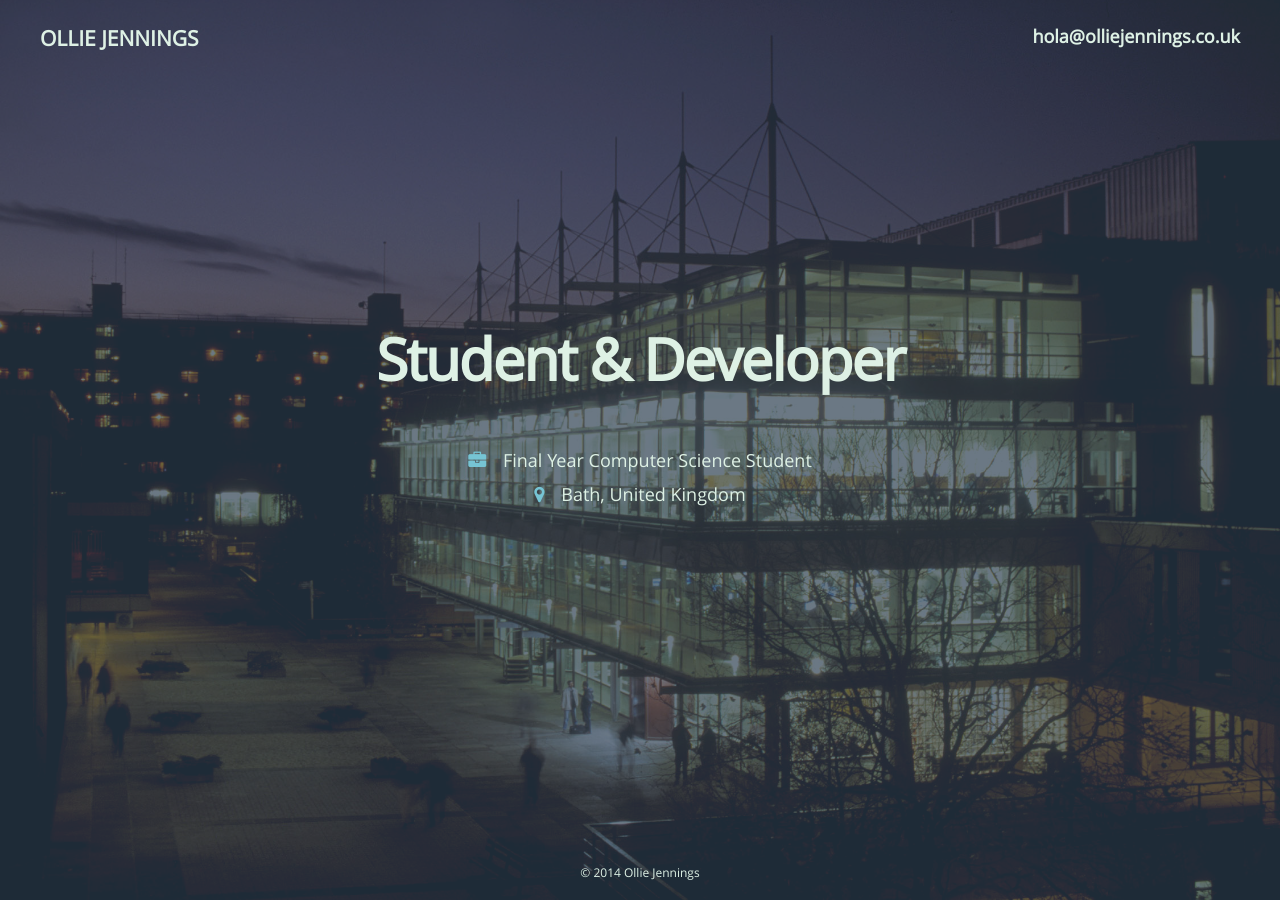
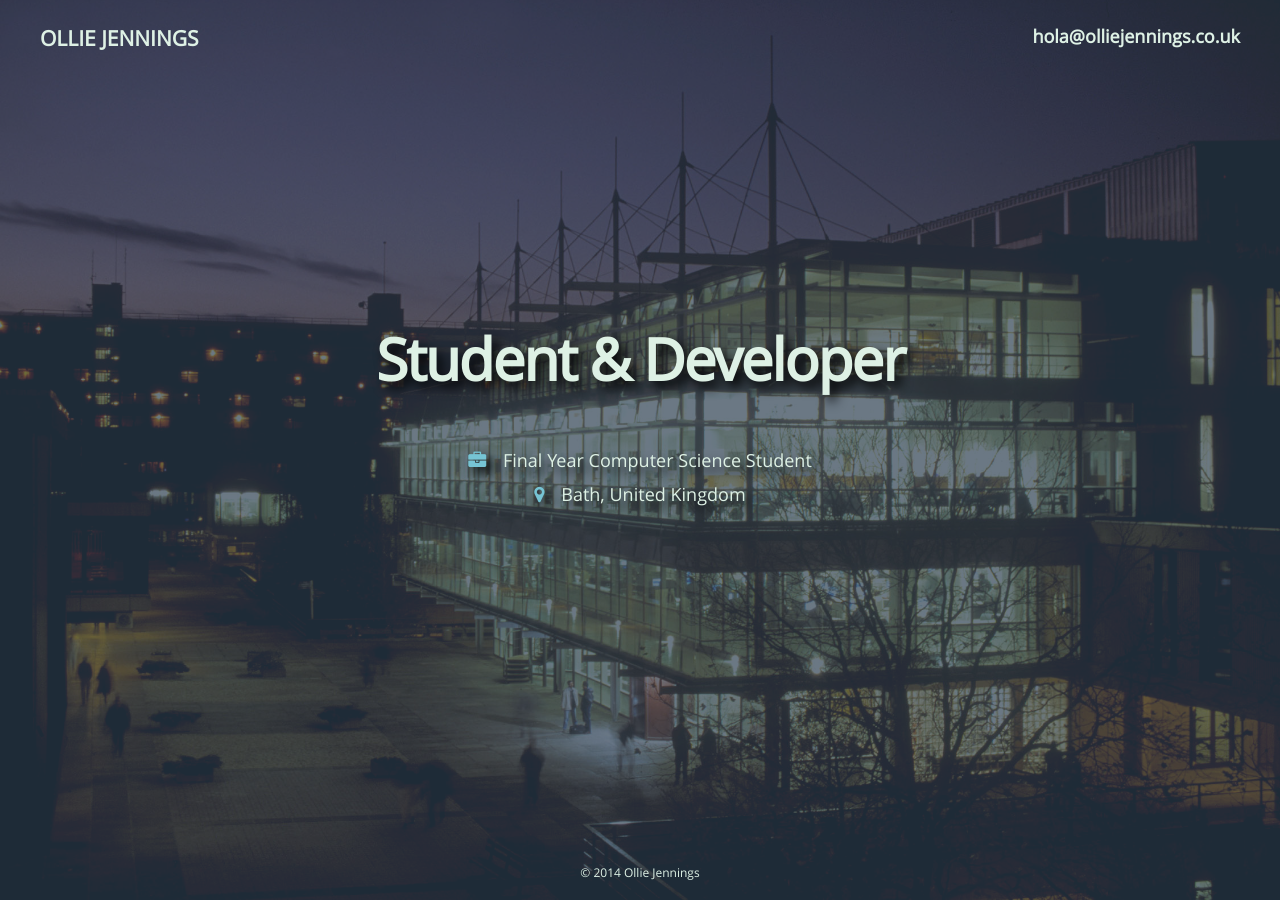
Before and after one commit to OllieJennings/OllieJennings.github.io, a Jekyll site: the page built from index.html, in a window 1280 px wide. Built offline with Jekyll 4.4.1, drawn with Linux system fonts in a browser that asks for light colours.

Commit message:
added text shadow to make it easier to read

```diff
--- a/assets/css/main.css
+++ b/assets/css/main.css
@@ -101,6 +101,7 @@ font-size: 100%; }
 
 
 .sh-contents {
+  text-shadow: black 0.1em 0.1em 0.2em;
   position: absolute;
   top: 0;
   width: 100%;
```
